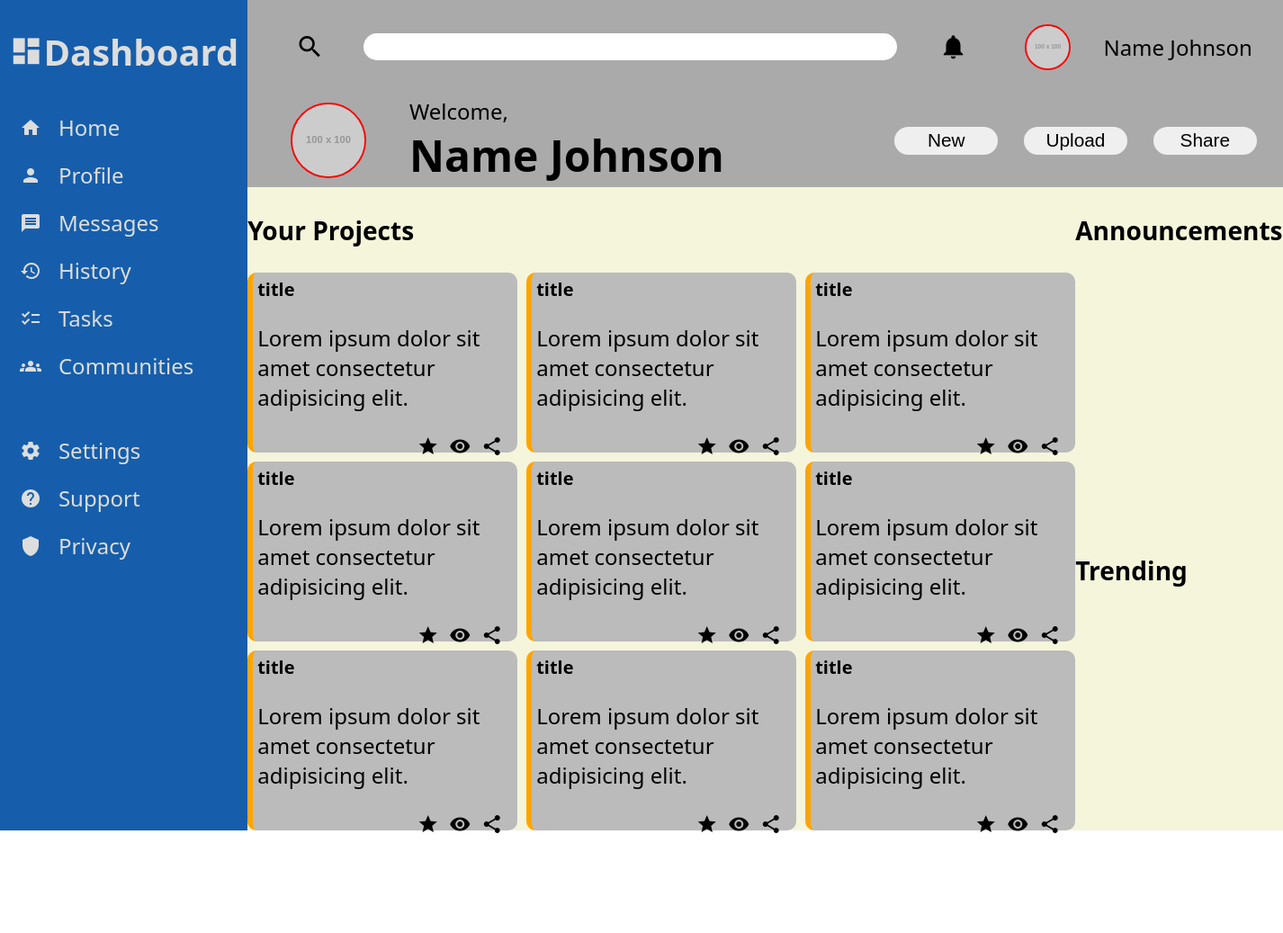
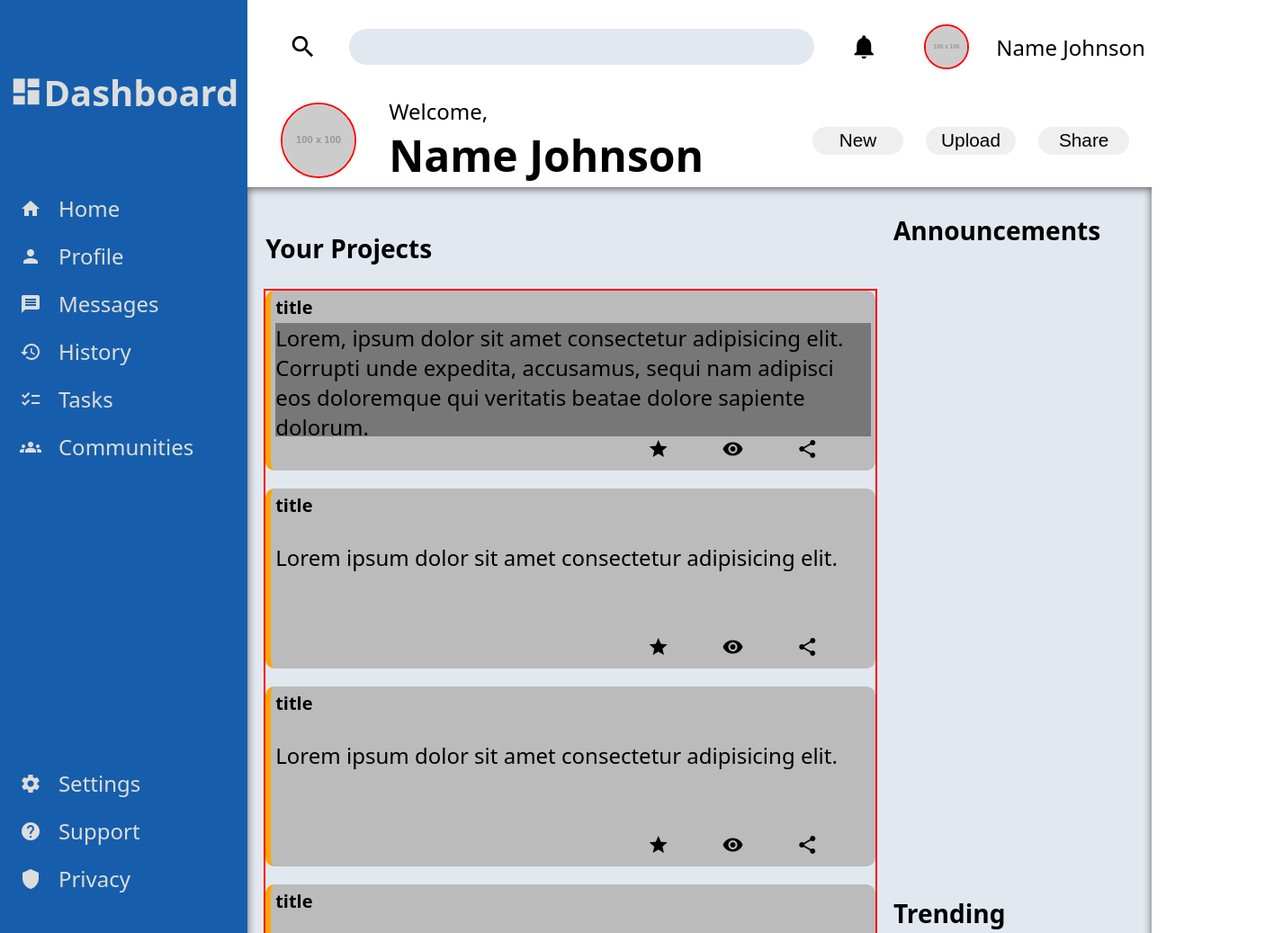
Before and after one commit to jsnhu/odin-dashboard, a plain HTML site: page index.html in a window 1280 px wide. Shown: the top 1037 px of the page at 90% size, 1426 px wide, since content can reach past the window. Before the commit the page ends 935 px from the top, so only its background shows below. Drawn offline with Linux system fonts and the light colour scheme; placeholder pictures from the web are drawn by us.

Commit message:
fix auto sizing of card columns

```diff
--- a/index.html
+++ b/index.html
@@ -92,55 +92,7 @@
                 <div class="project-grid">
                     <div class="project-card">
                         <h5>title</h5>
-                        <p>Lorem ipsum dolor sit amet consectetur adipisicing elit. </p>
-                        <div class="card-bottom">
-                            <div class="card-star">
-                                <span class="material-icons">star</span>
-                            </div>
-                            <div class="card-visibility">
-                                <span class="material-icons" class="card-visibility">visibility</span>
-                            </div>
-                            <div class="card-share">
-                                <span class="material-icons" class="card-share">share</span>
-                            </div>
-                        </div>
-                    </div>
-
-                    <div class="project-card">
-                        <h5>title</h5>
-                        <p>Lorem ipsum dolor sit amet consectetur adipisicing elit. </p>
-                        <div class="card-bottom">
-                            <div class="card-star">
-                                <span class="material-icons">star</span>
-                            </div>
-                            <div class="card-visibility">
-                                <span class="material-icons" class="card-visibility">visibility</span>
-                            </div>
-                            <div class="card-share">
-                                <span class="material-icons" class="card-share">share</span>
-                            </div>
-                        </div>
-                    </div>
-
-                    <div class="project-card">
-                        <h5>title</h5>
-                        <p>Lorem ipsum dolor sit amet consectetur adipisicing elit. </p>
-                        <div class="card-bottom">
-                            <div class="card-star">
-                                <span class="material-icons">star</span>
-                            </div>
-                            <div class="card-visibility">
-                                <span class="material-icons" class="card-visibility">visibility</span>
-                            </div>
-                            <div class="card-share">
-                                <span class="material-icons" class="card-share">share</span>
-                            </div>
-                        </div>
-                    </div>
-
-                    <div class="project-card">
-                        <h5>title</h5>
-                        <p>Lorem ipsum dolor sit amet consectetur adipisicing elit. </p>
+                        <div class="card-text">Lorem, ipsum dolor sit amet consectetur adipisicing elit. Corrupti unde expedita, accusamus, sequi nam adipisci eos doloremque qui veritatis beatae dolore sapiente dolorum.</div>
                         <div class="card-bottom">
                             <div class="card-star">
                                 <span class="material-icons">star</span>
--- a/style.css
+++ b/style.css
@@ -17,7 +17,7 @@ body {
                     "a c";
     width: 100vw;
     max-height: 100vh;
-    grid-template-columns: 1fr 4fr;
+    grid-template-columns: 1fr 6fr;
     grid-template-rows: 1fr 6fr;
 }
 
@@ -31,15 +31,15 @@ body {
 
 .header {
     grid-area: b;
-    background-color: #aaa;
+    background-color: #fff;
     display: grid;
     grid-template-columns: 1fr;
     grid-template-rows: 1fr 1fr;
+
 }
 
 .content {
     grid-area: c;
-    background-color: beige;
 }
 
 .link {
@@ -114,15 +114,15 @@ body {
     justify-self: center;
     align-self: center;
     font-size: 2rem;
-    justify-self: center;
     font-size: 2rem;
 }
 
 #search {
-    border-radius: 30px;
+    border-radius: 40px;
     border: 0;
-    height: 30px;
+    height: 40px;
     padding: 2px 10px;
+    background-color: #e2e8f0;
 }
 
 .header-bottom button {
@@ -181,16 +181,20 @@ body {
 }
 
 .content {
+    background-color: #e2e8f0;
     display: grid;
     grid-template-areas:
                     "a b"
                     "a c";
     grid-template-columns: 2.5fr 1fr;
     grid-template-rows: 9fr 8fr;
+    box-shadow: 0px 2px 10px rgb(98, 98, 98) inset;
 }
 
 .projects {
     grid-area: a;
+    padding: 20px;
+
 }
 
 .announcements {
@@ -214,13 +218,14 @@ body {
     padding: 5px;
     display: grid;
     grid-template-columns: 1fr;
-    grid-template-rows: 1fr 1fr 1fr;
+    grid-template-rows: 1fr 4fr 1fr;
 
 }
 .project-grid {
     display: grid;
-    grid-template-columns: repeat(3, 300px);
-    gap: 10px;
+    grid-template-columns: repeat(auto-fit, minmax(400px, 1fr));
+    gap: 20px;
+    outline: 2px red solid;
 }
 
 .card-bottom {
@@ -242,3 +247,12 @@ body {
 .card-share {
     grid-column: 4 / 5;
 }
+
+.card-text {
+    /* text-overflow: ellipsis; */
+    /* overflow: scroll; */
+    /* white-space: nowrap; */
+    overflow: hidden;
+    background: #777;
+    /* block-overflow */
+}
```
